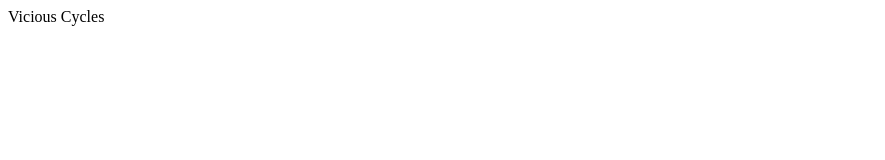
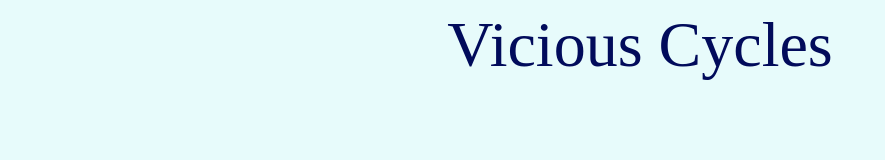
Before and after one commit to kakellogg/ViciousCyclesProject, a plain HTML site: page index.html in a window 1280 px wide. Shown: the whole page, without its empty margins (0-885 px from the left). Drawn offline with Linux system fonts and the light colour scheme.

Commit message:
Add files via upload

```diff
--- a/index.html
+++ b/index.html
@@ -3,6 +3,16 @@
   <head>
   <meta charset="utf-8">
 <title>Vicious Cycles</title>
+<style>
+  body {
+    background: #e7fbfb;
+    }
+    header{
+      font-size: 4em;
+      text-align: center;
+      color: #010b5b;
+    }
+</style>
 </head>
 <body>
 <header>Vicious Cycles</header>
```
